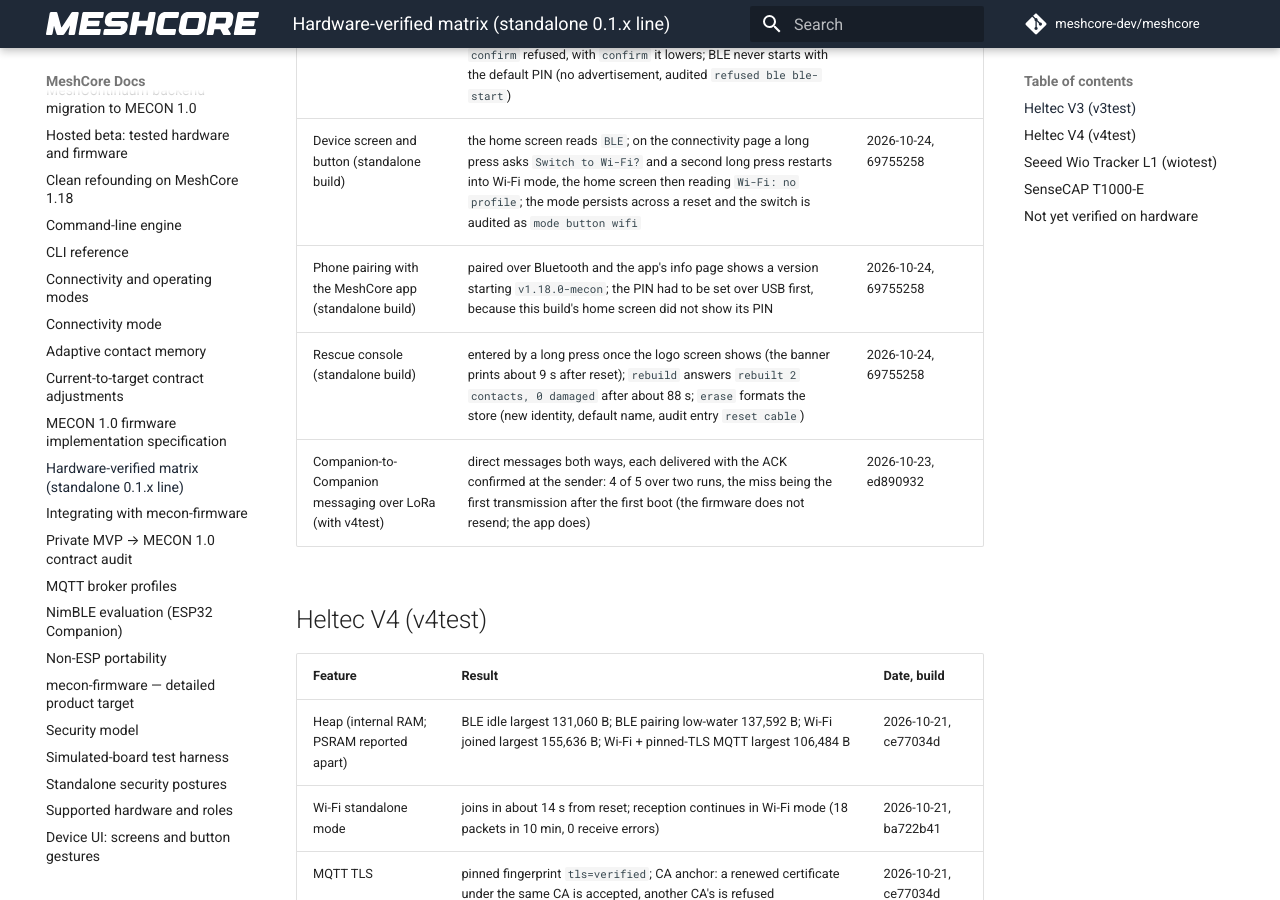
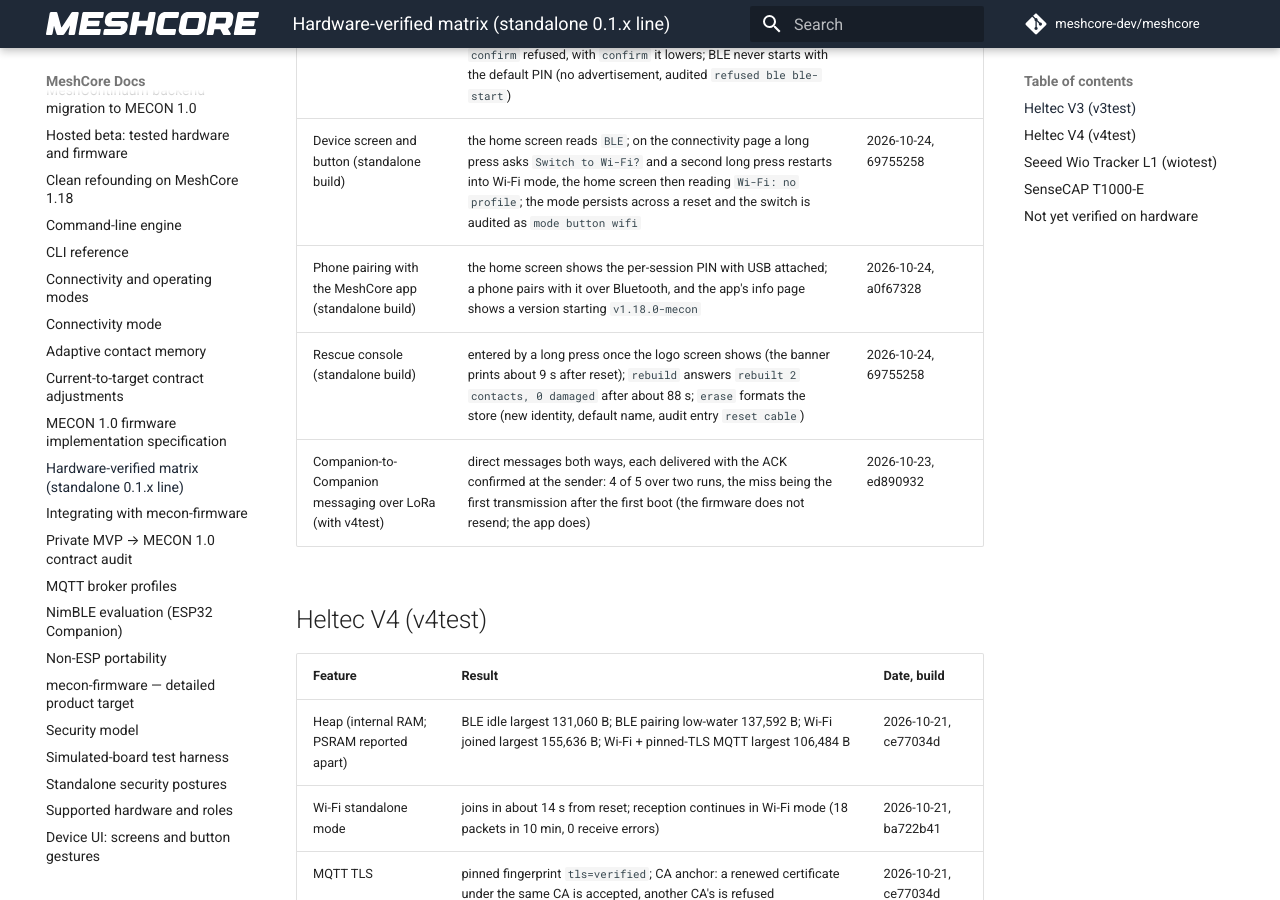
Before and after one commit to hoejriis/mecon-firmware, an MkDocs documentation site: the page built from docs/HARDWARE_VERIFIED.md, in a window 1280 px wide and 900 px high, scrolled down 1247 px. Built offline with MkDocs 1.6.1 and Material for MkDocs 9.7.7, drawn with Linux system fonts in a browser that asks for light colours; comment, search, counter and statistics services are not loaded.

Commit message:
Docs: phone pairing with the displayed PIN, verified on v3test
The owner paired a phone using the PIN the home screen now shows, with USB
attached, on the build carrying the fix (a0f67328).

Issue #91

Co-Authored-By: Claude Opus 5.5 (1M context) <noreply@anthropic.com>

```diff
--- a/docs/HARDWARE_VERIFIED.md
+++ b/docs/HARDWARE_VERIFIED.md
@@ -24,7 +24,7 @@ broker host (throwaway TLS brokers) and USB host. Dates are UTC; builds are the
 | BLE: NimBLE build (`_nimble`) | GATT service, PIN and default-PIN pairing, re-pairing after a forgotten bond, CLI over BLE, refusals audited as `ble`; +28 KB internal heap against Bluedroid | 2026-10-22, 09c044f2 (GATT fix included) |
 | Hardened posture (default PIN) | persists across a reboot; key export over USB refused and audited (`refused cable key-export`); lowering without `confirm` refused, with `confirm` it lowers; BLE never starts with the default PIN (no advertisement, audited `refused ble ble-start`) | 2026-10-23, ed890932 |
 | Device screen and button (standalone build) | the home screen reads `BLE`; on the connectivity page a long press asks `Switch to Wi-Fi?` and a second long press restarts into Wi-Fi mode, the home screen then reading `Wi-Fi: no profile`; the mode persists across a reset and the switch is audited as `mode button wifi` | 2026-10-24, 69755258 |
-| Phone pairing with the MeshCore app (standalone build) | paired over Bluetooth and the app's info page shows a version starting `v1.18.0-mecon`; the PIN had to be set over USB first, because this build's home screen did not show its PIN | 2026-10-24, 69755258 |
+| Phone pairing with the MeshCore app (standalone build) | the home screen shows the per-session PIN with USB attached; a phone pairs with it over Bluetooth, and the app's info page shows a version starting `v1.18.0-mecon` | 2026-10-24, a0f67328 |
 | Rescue console (standalone build) | entered by a long press once the logo screen shows (the banner prints about 9 s after reset); `rebuild` answers `rebuilt 2 contacts, 0 damaged` after about 88 s; `erase` formats the store (new identity, default name, audit entry `reset cable`) | 2026-10-24, 69755258 |
 | Companion-to-Companion messaging over LoRa (with v4test) | direct messages both ways, each delivered with the ACK confirmed at the sender: 4 of 5 over two runs, the miss being the first transmission after the first boot (the firmware does not resend; the app does) | 2026-10-23, ed890932 |
 
```
